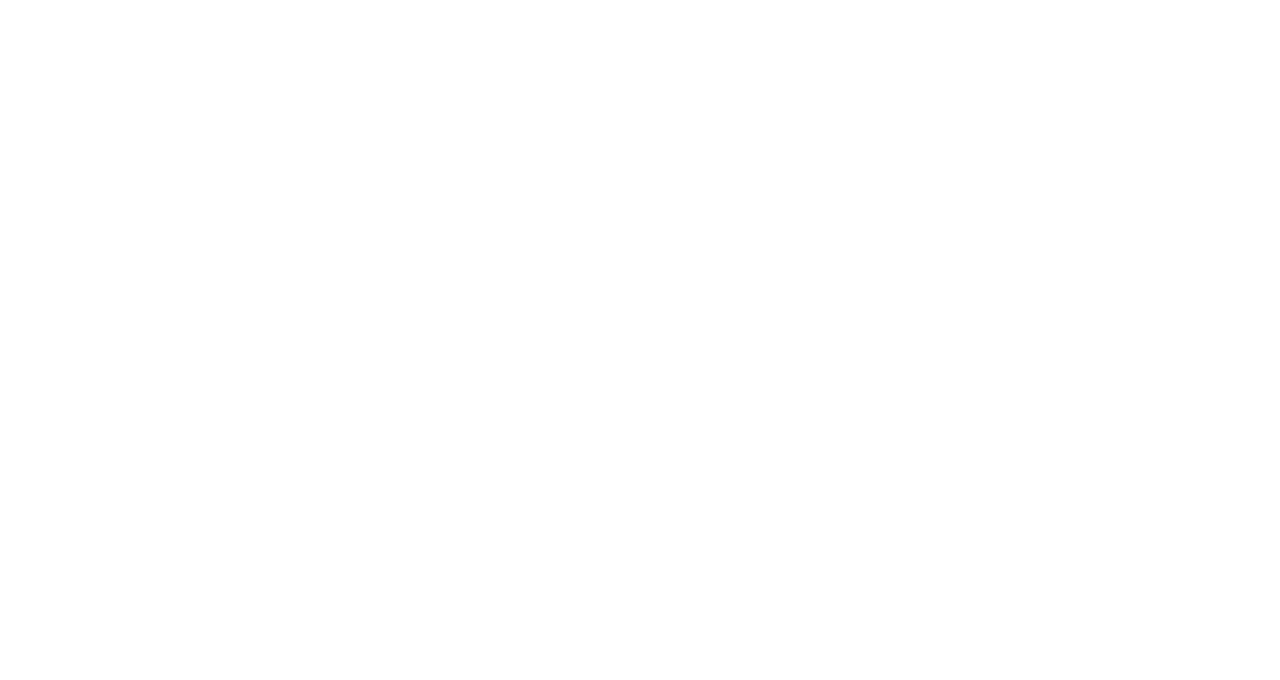
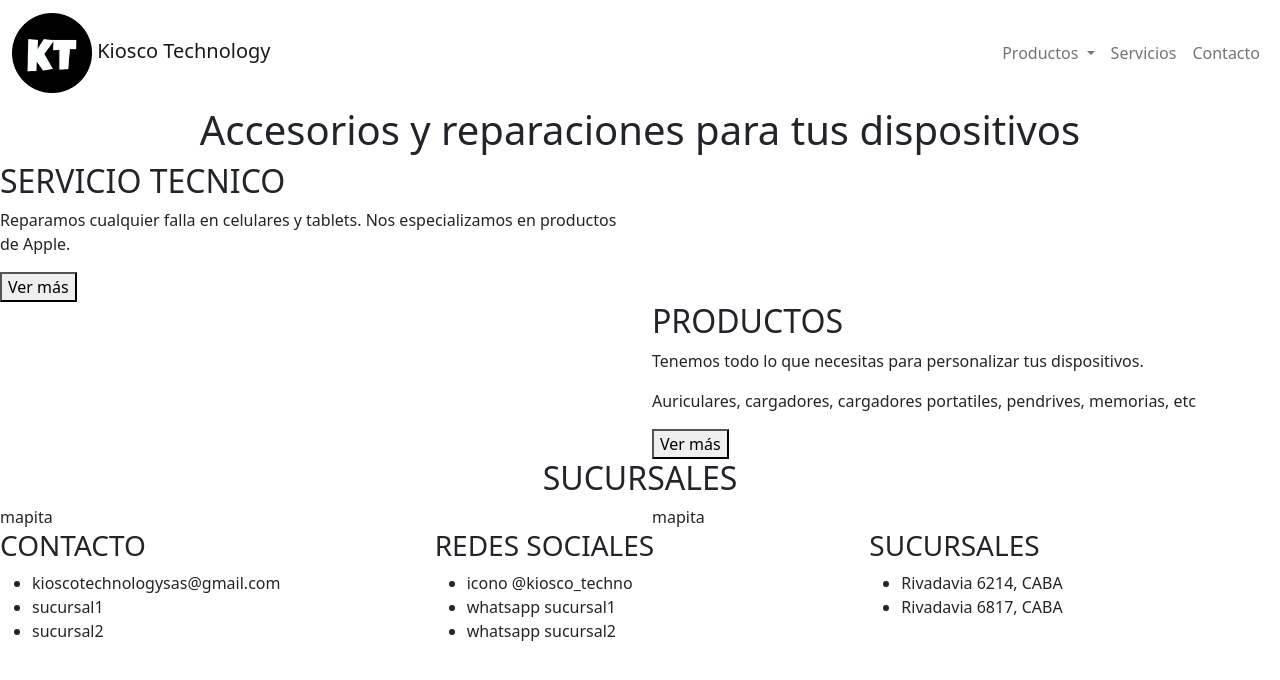
Before and after one commit to nadiaaiello/PF_AIELLO, a plain HTML site: page index.html in a window 1280 px wide. Drawn offline with nearby package versions, Linux system fonts and the light colour scheme.

Commit message:
maqueteado index

```diff
--- a/index.html
+++ b/index.html
@@ -4,11 +4,113 @@
     <meta charset="UTF-8">
     <meta http-equiv="X-UA-Compatible" content="IE=edge">
     <meta name="viewport" content="width=device-width, initial-scale=1.0">
+    <!--SEO-->
+    <link rel="shortcut icon" href="./img/icono.png" type="image/x-icon">
     <title>Kiosco Technology</title>
+    <!--LINK CSS Y BOOTSTRAP-->
     <link href="https://cdn.jsdelivr.net/npm/bootstrap@5.2.3/dist/css/bootstrap.min.css" rel="stylesheet" integrity="sha384-rbsA2VBKQhggwzxH7pPCaAqO46MgnOM80zW1RWuH61DGLwZJEdK2Kadq2F9CUG65" crossorigin="anonymous">
     <link rel="stylesheet" href="css/style.css">
 </head>
 <body>
+    <header>
+        <nav class="navbar navbar-expand-lg bg-secundario ">
+            <div class="container-fluid">
+              <a class="navbar-brand" href="#"><img src="./img/icono.png" alt="Logo Kiosco Technology" width="80px"> Kiosco Technology</a>
+              <button class="navbar-toggler" type="button" data-bs-toggle="collapse" data-bs-target="#navbarSupportedContent" aria-controls="navbarSupportedContent" aria-expanded="false" aria-label="Toggle navigation">
+                <span class="navbar-toggler-icon"></span>
+              </button>
+              <div class="collapse navbar-collapse" id="navbarSupportedContent">
+                <ul class="navbar-nav me-auto mb-2 mb-lg-0">
+                  <li class="nav-item dropdown">
+                    <a class="nav-link dropdown-toggle" href="#" role="button" data-bs-toggle="dropdown" aria-expanded="false">
+                      Productos
+                    </a>
+                    <ul class="dropdown-menu">
+                      <li><a class="dropdown-item" href="./pages/fundas">Fundas</a></li>
+                      <li><a class="dropdown-item" href=".pages/cablesycargadores">Cables y Cargadores</a></li>
+                      <li><a class="dropdown-item" href="./pages/auriculares">Auriculares</a></li>
+                      <li><a class="dropdown-item" href="./pages/computadoras">Para computadoras</a></li>
+                      <li><hr class="dropdown-divider"></li>
+                      <li><a class="dropdown-item" href="./pages/productos">Todos los productos</a></li>
+                    </ul>
+                  </li>
+                  <li class="nav-item">
+                    <a class="nav-link">Servicios</a>
+                  </li>
+                  <li class="nav-item">
+                    <a class="nav-link">Contacto</a>
+                  </li>
+                </ul>
+              </div>
+            </div>
+          </nav>
+    </header>
+    <main>
+      <div class="row">
+          <div class="col-lg-12 col-12 d-flex justify-content-center">
+            <h1>Accesorios y reparaciones para tus dispositivos</h1>
+          </div>
+      </div>
+      <div class="row">
+        <div class="col-lg-6 col-12">
+          <h2>SERVICIO TECNICO</h2>
+          <p>Reparamos cualquier falla en celulares y tablets. Nos especializamos en productos de Apple.</p>
+          <button>Ver más</button>
+        </div>
+        <div class="col-lg-6 col-12">
+          <img src="#" alt="">
+        </div>
+      </div>
+      <div class="row">
+        <div class="col-lg-6 col-12">
+          <img src="#" alt="">
+        </div>
+        <div class="col-lg-6 col-12">
+          <h2>PRODUCTOS</h2>
+          <p>Tenemos todo lo que necesitas para personalizar tus dispositivos.</p>
+          <p>Auriculares, cargadores, cargadores portatiles, pendrives, memorias, etc</p>
+          <button>Ver más</button>
+        </div>
+      </div>
+      <div class="row">
+        <div class="col-lg-12 col-12">
+          <h2 class="d-flex justify-content-center">SUCURSALES</h2>
+        </div>
+        <div class="col-lg-6 col-12">
+          mapita
+        </div>
+        <div class="col-lg-6 col-12">
+          mapita
+        </div>
+      </div>
+    </main>
+
+    <footer class="row">
+      <div class="col-lg-4 col-12">
+        <h3>CONTACTO</h3>
+        <ul>
+          <li>kioscotechnologysas@gmail.com</li>
+          <li>sucursal1</li>
+          <li>sucursal2</li>
+        </ul>
+      </div>
+      <div class="col-lg-4 col-12">
+        <h3>REDES SOCIALES</h3>
+        <ul>
+          <li>icono @kiosco_techno</li>
+          <li>whatsapp sucursal1</li>
+          <li>whatsapp sucursal2</li>
+        </ul>
+      </div>
+      <div class="col-lg-4 col-12">
+        <h3>SUCURSALES</h3>
+        <ul>
+          <li>Rivadavia 6214, CABA</li>
+          <li>Rivadavia 6817, CABA</li>
+        </ul>
+      </div>
+
+    </footer>
 
     <script src="https://cdn.jsdelivr.net/npm/bootstrap@5.2.3/dist/js/bootstrap.bundle.min.js" integrity="sha384-kenU1KFdBIe4zVF0s0G1M5b4hcpxyD9F7jL+jjXkk+Q2h455rYXK/7HAuoJl+0I4" crossorigin="anonymous"></script>
 </body>
--- a/scss/style.scss
+++ b/scss/style.scss
@@ -1 +1 @@
-@import
+.navbar-collapse{flex-grow:0;}
```
Also changed, not shown: css/style.css, img/banner.png (added), img/fotoproducto.png (added), img/icono.png (added), pages/productos.html (added), 6 other files.
